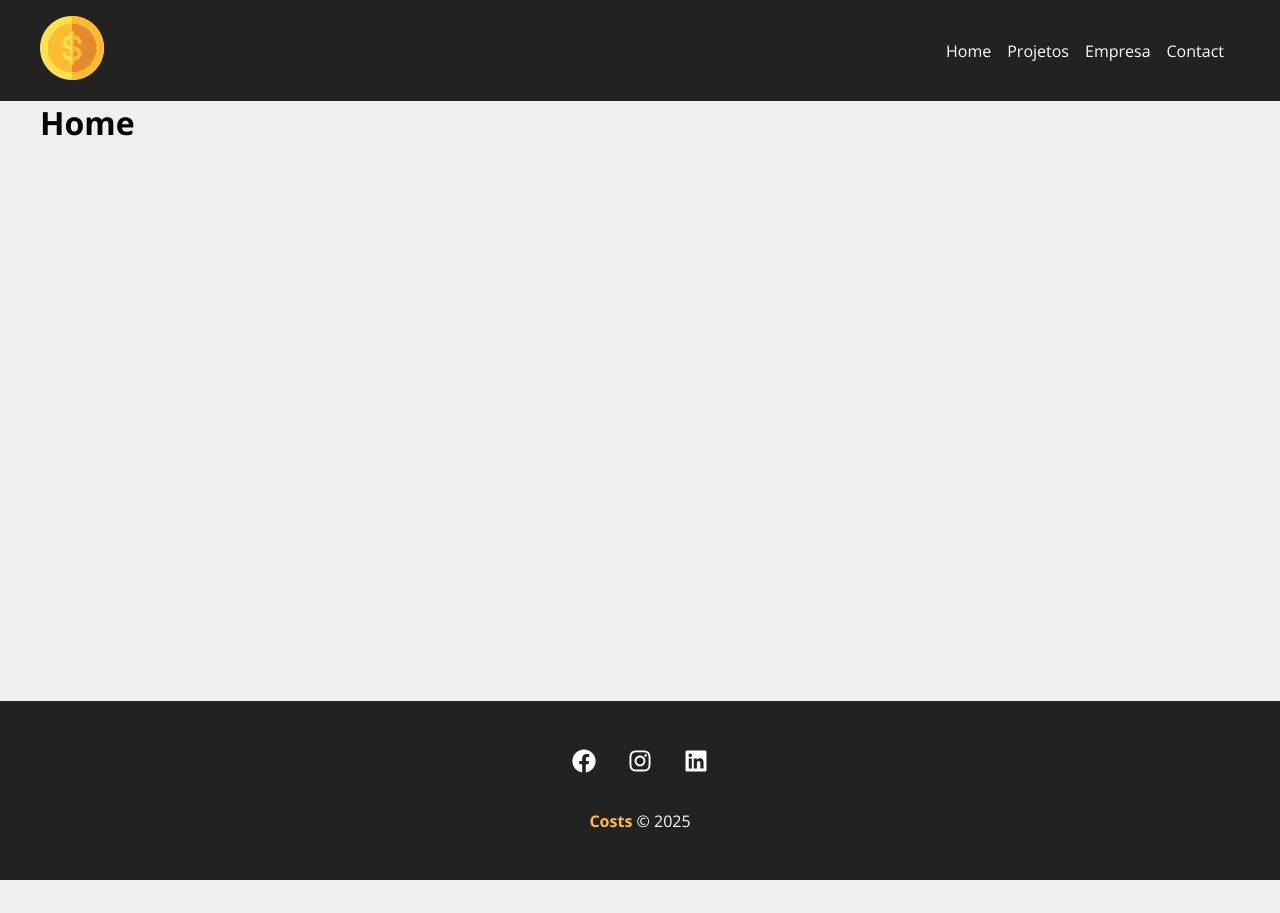
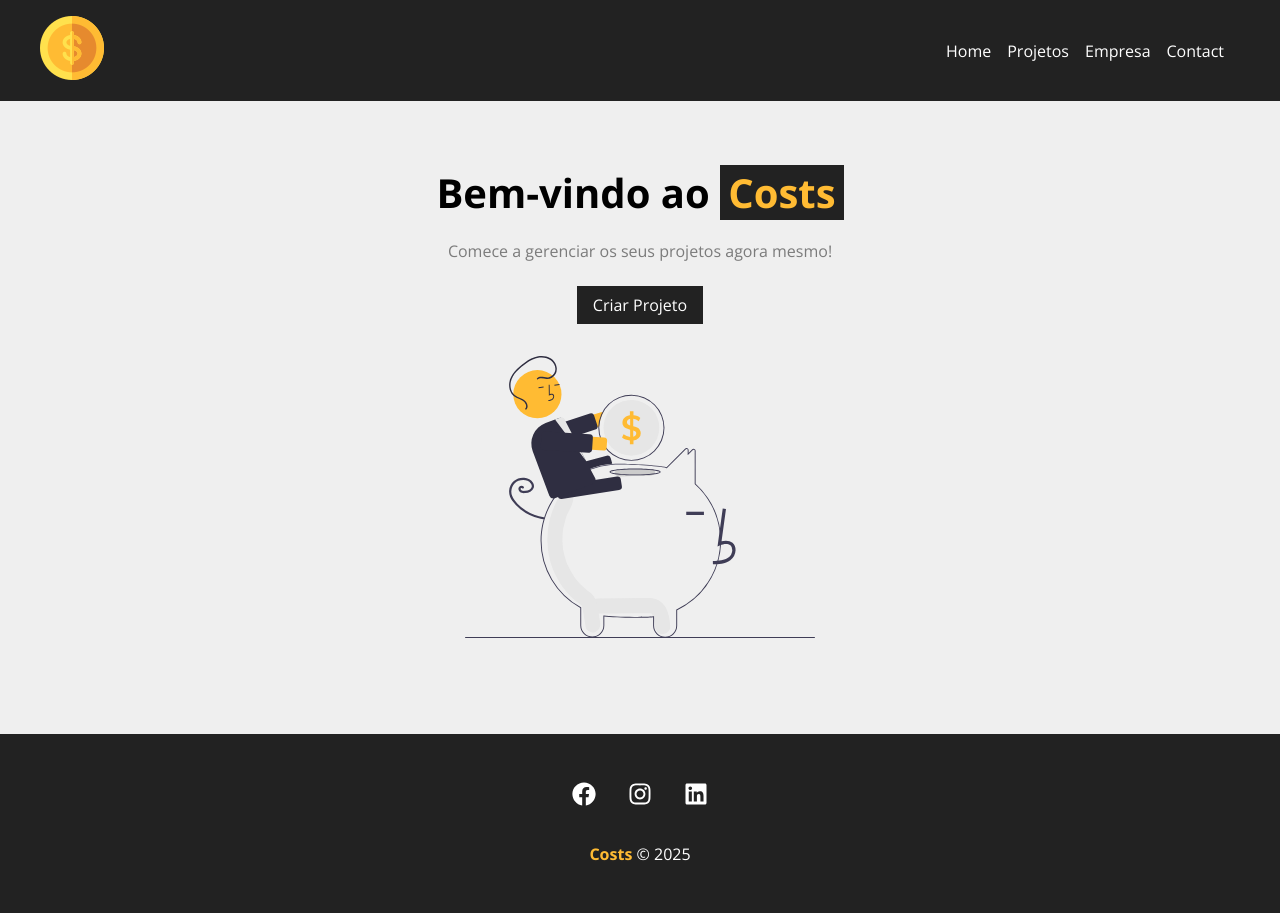
Before and after one commit to GuilhermeCustodioNieto/JavaScript-Estudo, a React (Create React App) app in the folder react/Matheus Bastitti/costs/: page / in a window 1280 px wide. Before the commit the page ends 880 px from the top, so only its background shows below. Built offline with nearby package versions, Linux system fonts and the light colour scheme.

Commit message:
A página de home do projeto de costs foi finalizada

```diff
--- /dev/null
+++ b/react/Matheus Bastitti/costs/src/components/layouts/LinkButton.js
@@ -0,0 +1,13 @@
+import React from 'react'
+import {Link} from 'react-router-dom'
+import styles from './LinkButton.module.css'
+
+function LinkButton({to, text}) {
+  return (
+    <Link className={styles.btn} to={to}>
+        {text}
+    </Link>
+  )
+}
+
+export default LinkButton
--- /dev/null
+++ b/react/Matheus Bastitti/costs/src/components/layouts/LinkButton.module.css
@@ -0,0 +1,11 @@
+.btn {
+    background-color: #222;
+    color: #fff;
+    padding: 0.5em 1em;
+    text-decoration: none;
+    transition: 0.5s;
+}
+
+.btn:hover {
+    color: #ffbb33;
+}
--- a/react/Matheus Bastitti/costs/src/components/pages/Home.js
+++ b/react/Matheus Bastitti/costs/src/components/pages/Home.js
@@ -1,10 +1,17 @@
 import React from 'react'
+import styles from './Home.module.css'
+import savings from '../../img/savings.svg'
+import LinkButton from '../layouts/LinkButton'
+
 
 function Home() {
   return (
-    <div>
-      <h1>Home</h1>
-    </div>
+    <section className={styles.home_container}>
+      <h1>Bem-vindo ao <span>Costs</span></h1>
+      <p>Comece a gerenciar os seus projetos agora mesmo!</p>
+      <LinkButton to="/newproject" text="Criar Projeto"/>
+      <img src={savings} alt="Costs" />
+    </section>
   )
 }
 
--- /dev/null
+++ b/react/Matheus Bastitti/costs/src/components/pages/Home.module.css
@@ -0,0 +1,31 @@
+.home_container {
+    width: 100%;
+    display: flex;
+    flex-direction: column;
+    align-items: center;
+    justify-content: center;
+    padding: 4em;
+}
+
+.home_container h1{
+    font-size: 2.5em;
+    margin-bottom: .5em;
+
+}
+
+.home_container h1 span{
+    color: #ffbb33;
+    padding: 0 .2em;
+    background-color: #222;
+}
+
+.home_container p {
+    margin-bottom: 1.5em;
+    color: #7b7b7b;
+
+}
+
+.home_container img {
+    width: 350px;
+    margin: 2em 0;
+}
```
